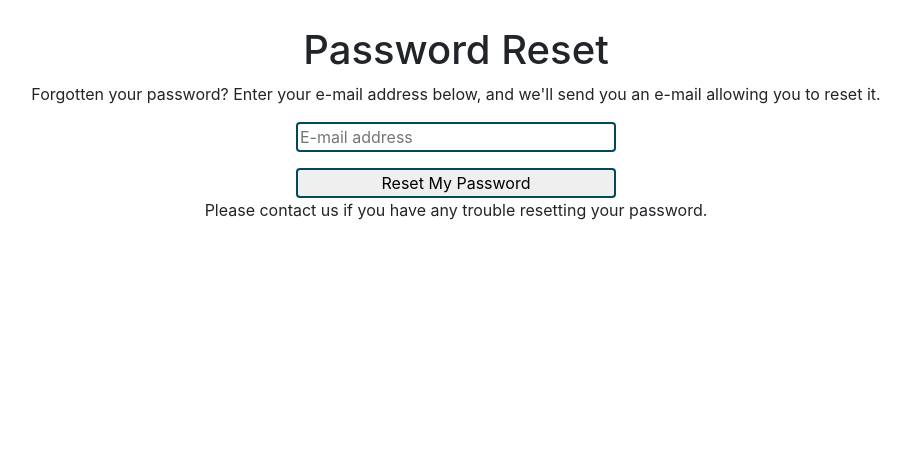
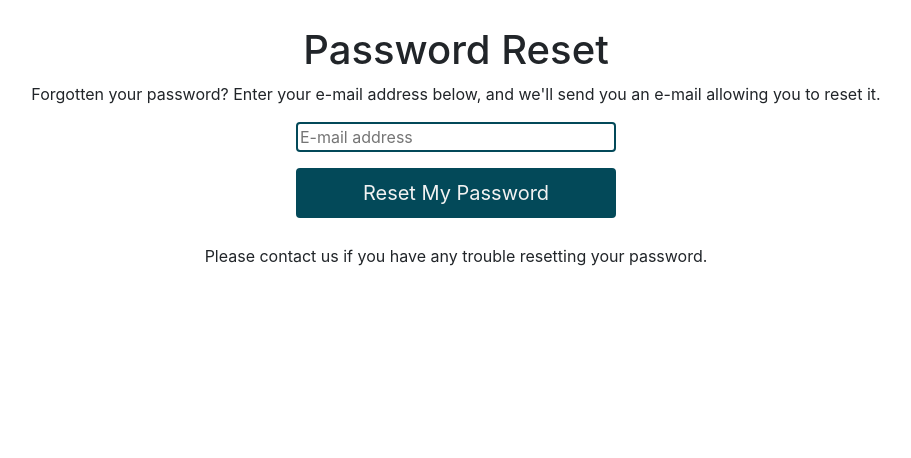
Before and after one commit to AwsSG/educadia, a Django app: page /accounts/password/reset/ in a window 1280 px wide. Shown: the part 66-524 px from the top of the page, without its empty margins (184-1095 px from the left). Run offline with Django 3.2, Linux system fonts and the light colour scheme; some libraries are stand-ins or nearby versions.

Commit message:
updated style of submit type input in allauth templates

```diff
--- a/static/css/main.css
+++ b/static/css/main.css
@@ -61,7 +61,8 @@ footer {
     margin-left: 10px;
 }
 
-.allauth-form form button {
+.allauth-form form button,
+.allauth-form form input[type="submit"] {
     cursor: pointer;
     padding: .5rem 1rem;
     font-size: 1.25rem;
@@ -75,5 +76,6 @@ footer {
     vertical-align: middle;
     border: 1px solid transparent;
     transition: color .15s ease-in-out,background-color .15s ease-in-out,border-color .15s ease-in-out,box-shadow .15s ease-in-out;
+    margin-bottom: 26px;
 
 }
```
